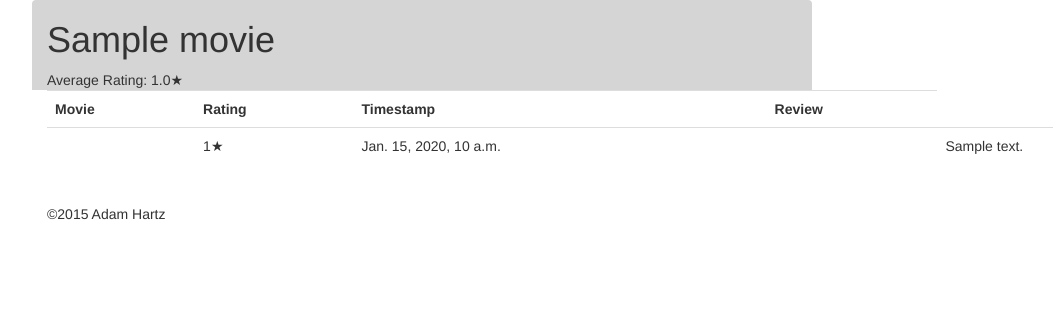
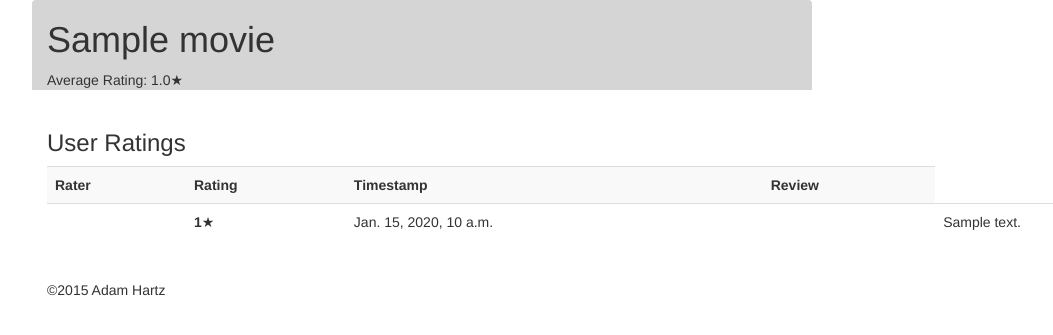
Before and after one commit to ahartz1/movieratings, a Django app: page /movies/1 in a window 1280 px wide. Shown: the part 72-407 px from the top of the page, without its empty margins (23-1076 px from the left). Run offline with Django 3.2, Linux system fonts and the light colour scheme; tables that the repository leaves empty hold one stand-in row (values such as "Sample post"); some libraries are stand-ins or nearby versions.

Commit message:
Add number to top 20s, add striping to tables

```diff
--- a/movieratings/lensview/templates/lensview/movie_detail.html
+++ b/movieratings/lensview/templates/lensview/movie_detail.html
@@ -37,18 +37,19 @@
   </div>
 </div>
 {% endif %}
-
-<table class="table">
+<br>
+<h3>User Ratings</h3>
+<table class="table table-striped">
   <tr>
-    <th>Movie</th>
+    <th>Rater</th>
     <th>Rating</th>
     <th>Timestamp</th>
     <th>Review</th>
   </tr>
   {% for rating in ratings %}
     <tr>
-      <td><a href="{% url 'user_detail' rating.rater.pk %}">{{ rating.rater.user.username }}</a></td>
-      <td>{{ rating.stars }}&#9733;</td>
+      <td><b><a href="{% url 'user_detail' rating.rater.pk %}">{{ rating.rater.user.username }}</a></b></td>
+      <td><b>{{ rating.stars }}</b>&#9733;</td>
       <td>{{ rating.timestamp }}<td>
         {% if rating.review %}
         <td>{{ rating.review }}</td>
```
Also changed, not shown: movieratings/lensview/templates/lensview/top_20.html (+5 -3 lines), movieratings/lensview/templates/lensview/user_detail.html (+4 -4 lines).
